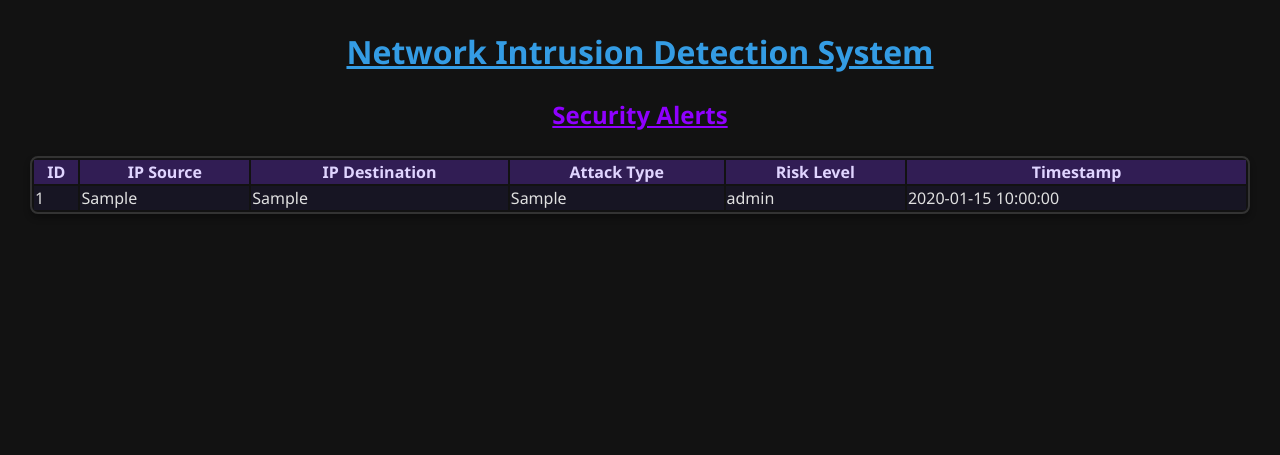
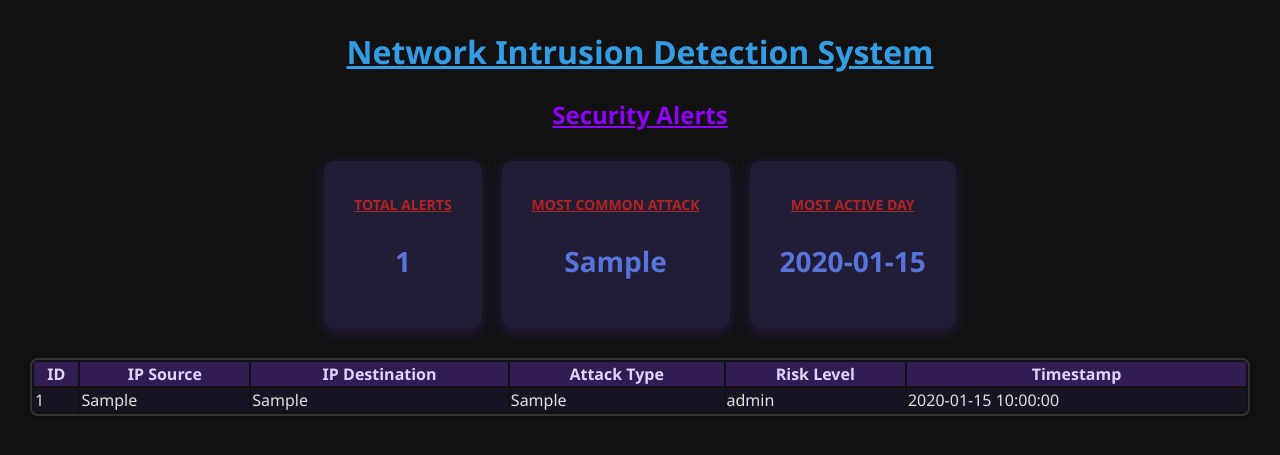
Before and after one commit to Wahiba-Labrini/nids-project, a Flask app: page / in a window 1280 px wide. Shown: the top 455 px of the page. Run offline with Flask 3, Linux system fonts and the light colour scheme; tables that the repository leaves empty or names only in its code hold one stand-in row (values such as "Sample post"); some libraries are stand-ins or nearby versions.

Commit message:
Add dashboard statistics and update color scheme

```diff
--- a/backend_python/db_handler.py
+++ b/backend_python/db_handler.py
@@ -38,10 +38,58 @@ def get_all_alerts():
         cursor.execute("SELECT*FROM alerts ORDER BY detected_at DESC,id DESC")
         res=cursor.fetchall()
         return res
-    except mysql.connector.Error as err:
-        print(f"ERREUR :{err}")
+    except mysql.connector.Error as er:
+        print(f"ERREUR :{er}")
         return[]
     finally:
         if'db_connection' in locals() and db_connection.is_connected():
             cursor.close()
             db_connection.close()
+
+
+def get_dashboard_stats():
+    try:
+        db_connection = mysql.connector.connect(
+            host="localhost",
+            user="root",
+            password=os.getenv('DB_PASSWORD'),
+            database="nids_db"
+        )
+        cursor = db_connection.cursor()
+
+        cursor.execute("SELECT COUNT(*) FROM alerts")
+        total_alerts = cursor.fetchone()[0]
+
+        cursor.execute("""
+            SELECT attack_type, COUNT(*) as total
+            FROM alerts
+            GROUP BY attack_type
+            ORDER BY total DESC
+            LIMIT 1
+        """)
+        most_common_result = cursor.fetchone()
+        most_common_attack = most_common_result[0] if most_common_result else "N/A"
+
+        cursor.execute("""
+            SELECT DATE(detected_at) as attack_day, COUNT(*) as total
+            FROM alerts
+            GROUP BY DATE(detected_at)
+            ORDER BY total DESC
+            LIMIT 1
+        """)
+        most_active_result = cursor.fetchone()
+        most_active_day = most_active_result[0] if most_active_result else "N/A"
+
+        return {
+            "total_alerts": total_alerts,
+            "most_common_attack": most_common_attack,
+            "most_active_day": most_active_day
+        }
+
+    except mysql.connector.Error as er:
+        print(f"ERREUR: {er}")
+        return {"total_alerts": 0, "most_common_attack": "N/A", "most_active_day": "N/A"}
+    finally:
+        if 'db_connection' in locals() and db_connection.is_connected():
+            cursor.close()
+            db_connection.close()
--- a/web_dashboard/app.py
+++ b/web_dashboard/app.py
@@ -2,19 +2,15 @@ import sys
 import os
 sys.path.append(os.path.join(os.path.dirname(__file__), '..', 'backend_python'))
 from flask import Flask,render_template
-from db_handler import get_all_alerts
+from db_handler import get_all_alerts,get_dashboard_stats
 
 app=Flask(__name__)
 
 @app.route("/")
-def index():
+def dashboard():
     alerts=get_all_alerts()
-    """
-    alerts=[
-        {"id": 1, "source_ip": "192.168.1.5", "destination_ip": "10.0.0.1", "attack_type":"port_scan","risk_level":"high","detected_at":"2026-06-24"},
-        {"id": 2, "source_ip": "164.188.1.2", "destination_ip": "20.2.0.5", "attack_type":"arp_spoofing","risk_level":"critical","detected_at":"2026-05-24"}
-    ]"""
-    return render_template("index.html",alerts=alerts)
+    stats=get_dashboard_stats()
+    return render_template("index.html",alerts=alerts,stats=stats)
 
 
 if __name__ == "__main__" :
--- a/web_dashboard/static/css/style.css
+++ b/web_dashboard/static/css/style.css
@@ -62,3 +62,31 @@ tbody tr:hover{
      cursor: pointer;
 
 }
+.stats-container {
+    display: flex;
+    justify-content: center;
+    gap: 20px;
+    margin: 30px 0;
+}
+
+.stat-card {
+    background-color: rgba(50,40,90, 0.5);
+    border-radius: 10px;
+    padding: 20px 30px;
+    text-align: center;
+    box-shadow: 0 4px 15px rgba(100, 50, 200, 0.3);
+}
+
+.stat-card h3 {
+    color: #b22222;
+    font-size: 14px;
+    margin-bottom: 10px;
+    text-decoration-line: underline;
+}
+
+.stat-value {
+    font-size: 28px;
+    font-weight: bold;
+    /*color: #4705cd;*/
+    color: #5774db;
+}
--- a/web_dashboard/templates/index.html
+++ b/web_dashboard/templates/index.html
@@ -7,9 +7,23 @@
     <link rel="stylesheet" href="{{url_for('static',filename='css/style.css')}}">
 </head>
 <body>
-    <script src="{{url_for('static',filename='js/jquery-4.0.0.min (1).js')}}"></script>
+    <script src="{{url_for('static',filename='js/jquery-4.0.0.min.js')}}"></script>
     <h1> Network Intrusion Detection System </h1>
     <h2> Security Alerts </h2>
+    <div class="stats-container">
+        <div class="stat-card">
+            <h3>TOTAL ALERTS</h3>
+            <p class="stat-value">{{ stats.total_alerts }}</p>
+        </div>
+        <div class="stat-card">
+            <h3>MOST COMMON ATTACK</h3>
+            <p class="stat-value">{{ stats.most_common_attack }}</p>
+        </div>
+        <div class="stat-card">
+           <h3>MOST ACTIVE DAY</h3>
+            <p class="stat-value">{{ stats.most_active_day }}</p>
+        </div>
+    </div>
     <table>
         <thead>
             <tr>
```
